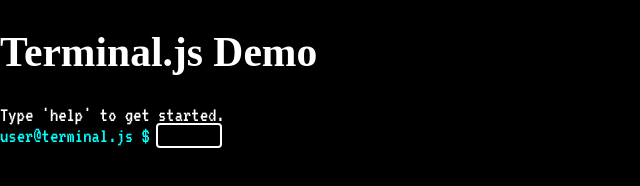
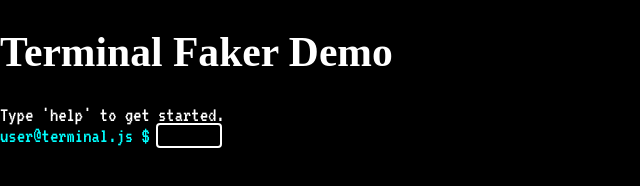
Before and after one commit to syntaxseed/terminalfaker, a plain HTML site: page index.html in a window 1280 px wide. Shown: the whole page, without its empty margins (0-640 px from the left). Drawn offline with Linux system fonts and the light colour scheme.

Commit message:
Modify package name.

```diff
--- a/index.html
+++ b/index.html
@@ -1,7 +1,7 @@
 <!DOCTYPE html>
 <html>
   <head>
-    <title>Terminal.js Demo</title>
+    <title>Terminal Faker Demo</title>
     <meta name="viewport" content="width=device-width, initial-scale=1.0, user-scalable=no" />
     <link rel="stylesheet" href="terminal.css">
     <script>
@@ -34,7 +34,7 @@
 
   </head>
   <body>
-    <h1>Terminal.js Demo</h1>
+    <h1>Terminal Faker Demo</h1>
     <div id="terminal">
       <p id="intro">Type 'help' to get started.</p>
       <p class="hidden">
```
Also changed, not shown: README.md.
